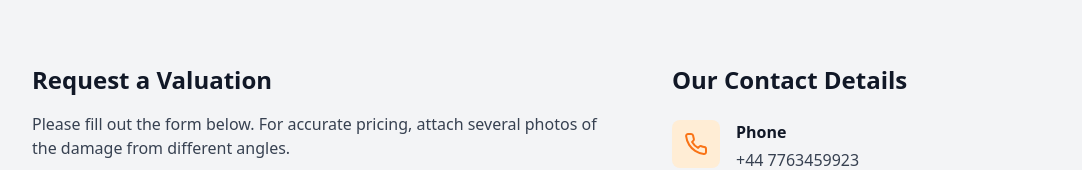
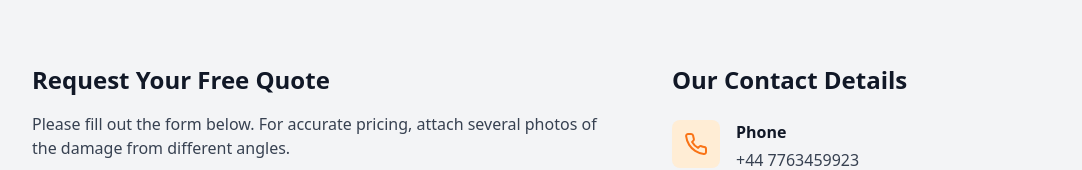
Before and after one commit to dnasilow/PDR_ML, a React (Vite) app: page /contact in a window 1280 px wide. Shown: the part 2039-2209 px from the top of the page, without its empty margins (0-1082 px from the left). Built offline with nearby package versions, Linux system fonts and the light colour scheme.

Commit message:
Fix: Back to Home button navigation and change 'Request a Valuation' to 'Request Your Free Quote'

```diff
--- a/src/components/Contact.jsx
+++ b/src/components/Contact.jsx
@@ -196,7 +196,7 @@ const Contact = () => {
           <div className="space-y-8">
             <div className="space-y-4">
               <h3 className="text-2xl font-semibold text-gray-900">
-                Request a Valuation
+                Request Your Free Quote
               </h3>
               <p className="text-gray-700">
                 Please fill out the form below. For accurate pricing, attach several photos of the damage from different angles.
--- a/src/components/Quote.jsx
+++ b/src/components/Quote.jsx
@@ -1,4 +1,5 @@
 import React, { useState } from 'react';
+import { Link } from 'react-router-dom';
 import { Button } from './ui/button.jsx';
 import {
   Phone,
@@ -95,13 +96,13 @@ const Quote = () => {
       <div className="max-w-4xl mx-auto px-4 sm:px-6 lg:px-8">
         {/* Header */}
         <div className="text-center mb-12">
-          <button
-            onClick={() => window.location.hash = ''}
+          <Link
+            to="/"
             className="inline-flex items-center text-orange-600 hover:text-orange-700 mb-6"
           >
             <ArrowLeft className="w-4 h-4 mr-2" />
             Back to Home
-          </button>
+          </Link>
           <h1 className="text-4xl font-bold text-gray-900 mb-4">
             Get Your Free PDR Quote
           </h1>
```
